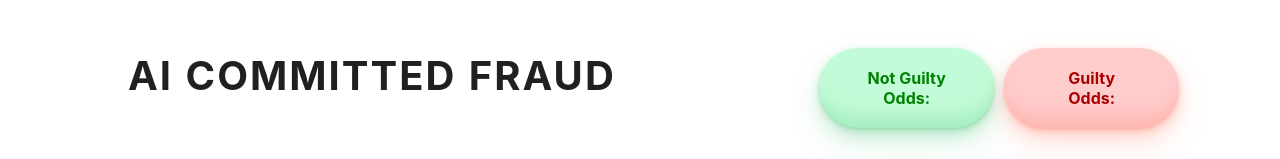
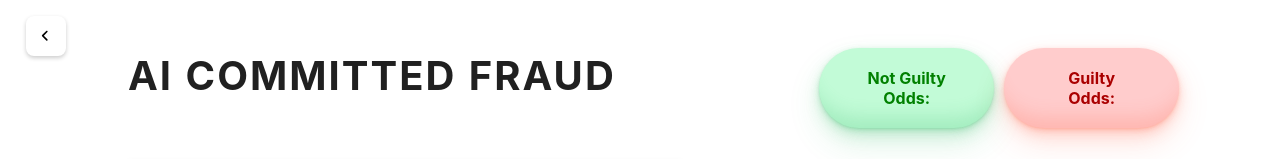
Before and after one commit to hacktrinity-unreal/live-summariser, a React (Create React App) app in the folder live-sum-app/: page / in a window 1280 px wide. Both pictures are taken after a click on the element 223 px from the left and 383 px from the top of the page. Shown: the top 159 px of the page. Built offline with nearby package versions, Linux system fonts and the light colour scheme; no server answers.

Commit message:
Added back button. Need npm install for the new icon.

```diff
--- a/live-sum-app/src/index.css
+++ b/live-sum-app/src/index.css
@@ -387,3 +387,31 @@ hr {
               rgba(255, 99, 71, .25) 0 16px 32px;
   transform: scale(1.05) rotate(-1deg);
 }
+
+.back-button {
+  position: absolute;
+  left: 2%;
+  top: 2%;
+  width: 40px; /* Button width */
+  height: 40px; /* Button height */
+  border-radius: 8px; /* Rounded corners */
+  background-color: rgb(255,255,255); /* Muted purple background */
+  color: black; /* Icon color */
+  display: flex;
+  align-items: center;
+  justify-content: center;
+  cursor: pointer;
+  box-shadow: 0 2px 4px rgba(0, 0, 0, 0.2); /* Subtle shadow */
+  transition: background 0.3s ease, transform 0.2s ease; /* Smooth transitions */
+  border: none; /* No border */
+}
+
+.back-button:hover {
+  background-color: rgb(240,240,240); /* Darker purple on hover */
+  transform: scale(1.05); /* Slight scale-up effect on hover */
+}
+
+.back-button i {
+  font-size: 28px; /* Larger icon size for visibility */
+  color: white; /* Icon color */
+}
--- a/live-sum-app/src/live-case.js
+++ b/live-sum-app/src/live-case.js
@@ -4,6 +4,9 @@ import ReactMarkdown from "react-markdown";
 import { useSearchParams } from "react-router-dom";
 import "./index.css";
 import { useNavigate } from "react-router-dom";
+import { FontAwesomeIcon } from '@fortawesome/react-fontawesome'; // Import Font Awesome
+import { faAngleLeft } from '@fortawesome/free-solid-svg-icons';  // Specific icon
+
 
 const NEW_SUMMARY = "NEW_SUMMARY";
 const NEW_OPINION = "NEW_OPINION";
@@ -122,9 +125,16 @@ function CaseTitles({ title }) {
 
     getOdds();
   }, []);
-
+  const navigate = useNavigate();
+  const handleBackButton = () => {
+    navigate('/');
+  }
   return (
     <>
+      <button className = "back-button" onClick={handleBackButton}>
+      {/* &#8249; */}
+      <FontAwesomeIcon icon={faAngleLeft} />
+      </button>
       <div className="case-title-container">
         <div>
           <h1 className="case-title-text">{title}</h1>
```
Also changed, not shown: package.json (added, +7 -0 lines), 1 other file (tests, documents, lock files or other folders).
